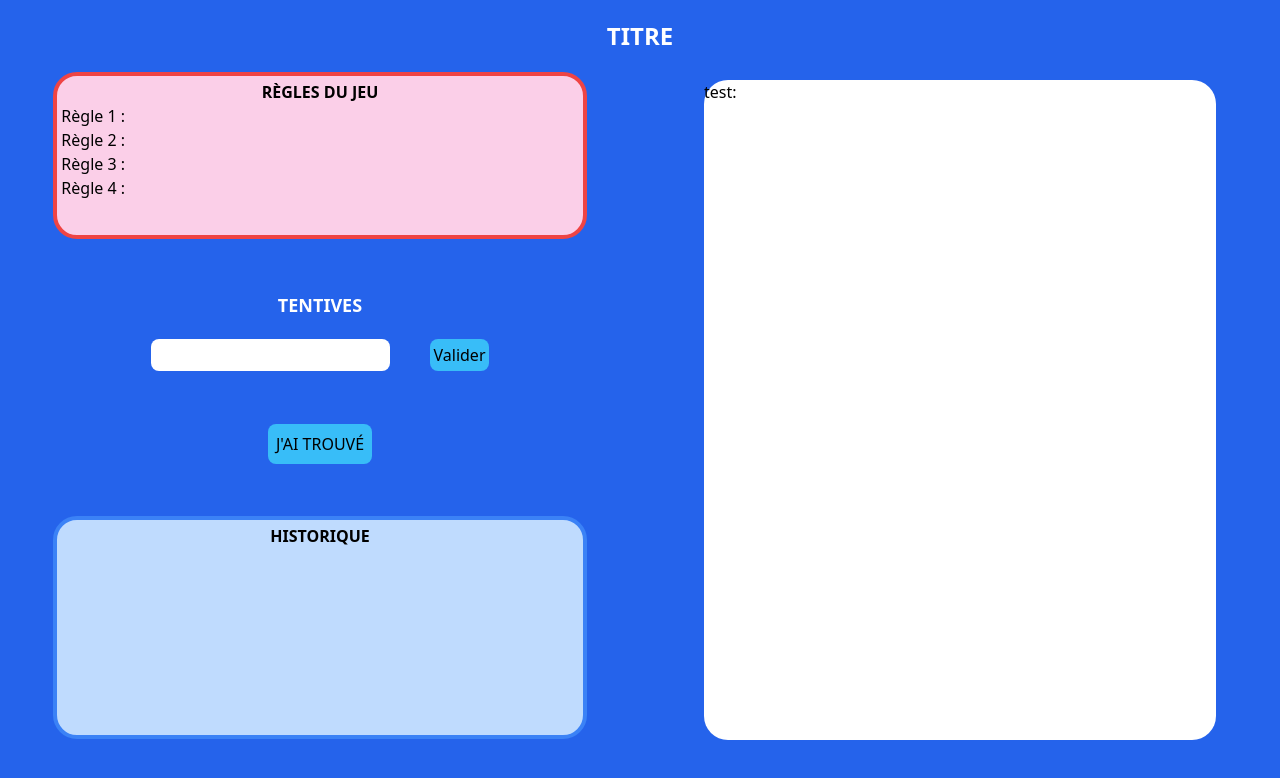
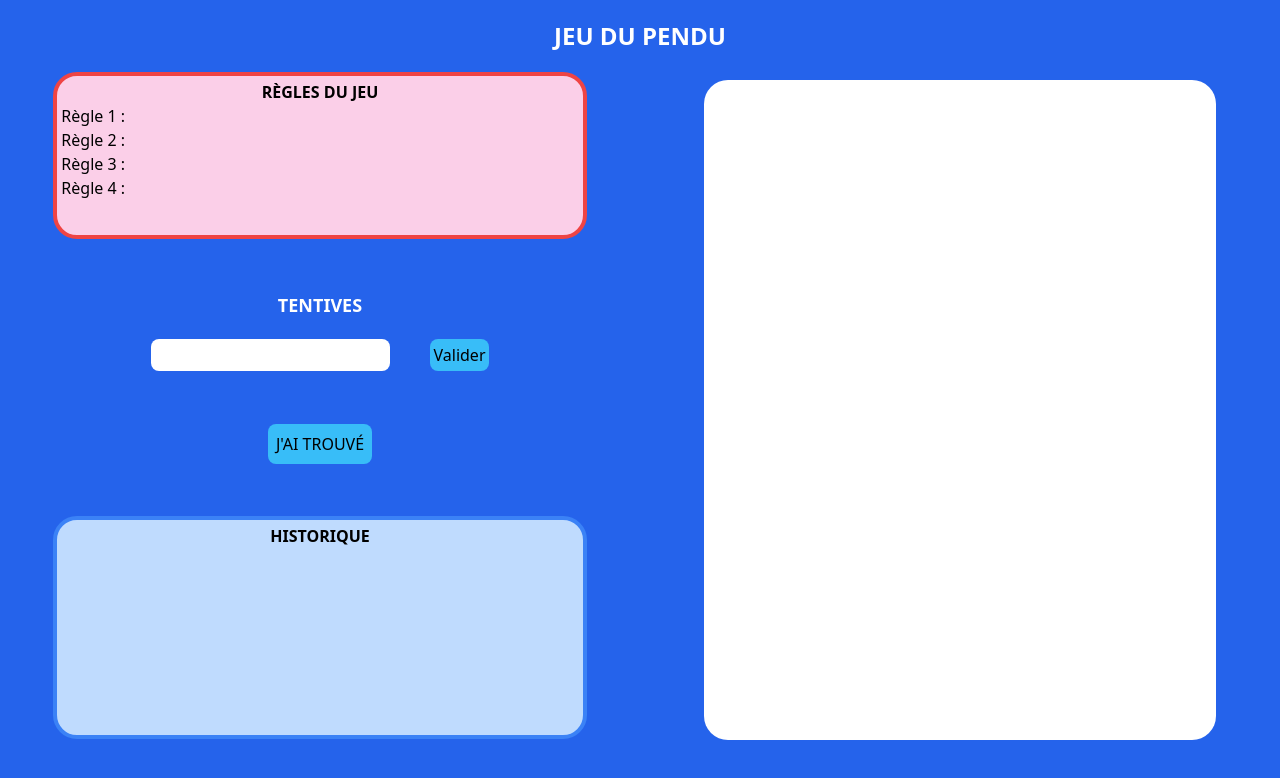
Before and after one commit to Osyrios/game-pendu, a React (Vite) app: page / in a window 1280 px wide. Shown: the top 778 px of the page. Built offline with nearby package versions, Linux system fonts and the light colour scheme; no server answers.

Commit message:
mise en place mot hasard

```diff
--- a/index.html
+++ b/index.html
@@ -1,11 +1,10 @@
 <!doctype html>
-<html lang="en">
+<html lang="fr">
 
 <head>
   <meta charset="UTF-8" />
-  <link rel="icon" type="image/svg+xml" href="/vite.svg" />
   <meta name="viewport" content="width=device-width, initial-scale=1.0" />
-  <title>Vite + React + TS</title>
+  <title>Jeu du Pendu</title>
 </head>
 
 <body>
--- a/src/component/RandomWords.tsx
+++ /dev/null
@@ -1,6 +0,0 @@
-
-export async function getRandomWord() {
-  const call = await fetch("https://trouve-mot.fr/api/random")
-  const word = await call.json()
-  return console.log(word[0].name)
-}
--- a/src/component/body/RightPart.tsx
+++ b/src/component/body/RightPart.tsx
@@ -1,12 +1,12 @@
-import { getRandomWord } from "../RandomWords"
-
+import { Countdown } from "../rightPart/Countdown";
+import { ResponseDisplay } from "../rightPart/ResponseDisplay";
 
 export function RightPart() {
 
-  return <div className="w-1/2 flex flex-col justify-start items-center pt-2" onClick={getRandomWord}>
-    <div className="bg-white h-5/6 w-4/5 rounded-3xl">
-      <p>test:
-      </p>
+  return <div className="w-1/2 flex flex-col justify-start items-center pt-2">
+    <div className="bg-white h-5/6 w-4/5 rounded-3xl flex flex-col items-center">
+      <ResponseDisplay />
+      <Countdown/>
     </div>
   </div>
 }
--- a/src/component/leftPart/ButtonInteraction.ts
+++ /dev/null
@@ -1,3 +0,0 @@
-export function ButtonInteraction() {
-    console.log('bouton cliqué')
-}
--- a/src/component/leftPart/TryZone.tsx
+++ b/src/component/leftPart/TryZone.tsx
@@ -1,6 +1,3 @@
-import { ButtonInteraction } from "./ButtonInteraction"
-
-
 export function TryZone() {
   return <div className="flex flex-col items-center w-5/6">
 
@@ -8,7 +5,7 @@ export function TryZone() {
 
     <section>
       <input type="text" className="me-10 p-1 rounded-lg text-center uppercase" maxLength={1}></input>
-      <button onClick={ButtonInteraction} id="finded" type="button" className="bg-sky-400 p-1 rounded-lg hover:bg-sky-500 hover:scale-105">Valider</button>
+      <button id="finded" type="button" className="bg-sky-400 p-1 rounded-lg hover:bg-sky-500 hover:scale-105">Valider</button>
     </section>
 
   </div>
--- /dev/null
+++ b/src/component/rightPart/Countdown.tsx
@@ -0,0 +1,3 @@
+export function Countdown() {
+  return null
+}
--- /dev/null
+++ b/src/component/rightPart/ResponseDisplay.tsx
@@ -0,0 +1,36 @@
+import { useEffect, useState } from "react"
+
+
+
+export function ResponseDisplay() {
+
+    const [randomWord, setRandomWord] = useState('')
+    const [category, setCategory] = useState('')
+
+    const [responseToFind, setResponseToFind] = useState(randomWord.toString().toUpperCase().split(''))
+    const [responseToDisplay, setResponseToDisplay] = useState(responseToFind.map((letter)=>letter='-'))
+
+    /**
+     * fonction qui génère un mot aléatoire et l'applique a randomWord et category
+     */
+    async function newRandomWord() {
+      const response = await fetch("https://trouve-mot.fr/api/random", {
+        method: 'GET',
+        headers: {
+          accept:'application-json'
+        }
+      })
+      const bodyResponse = await response.json()
+      setCategory(bodyResponse[0].categorie)
+      setRandomWord(bodyResponse[0].name)
+    }
+
+  useEffect(() => {
+      newRandomWord()
+  }, [])
+
+
+  return <div className="h-1/5 w-full flex items-center justify-center" onLoadStart={newRandomWord}>
+    <p className="text-center text-7xl uppercase">{responseToDisplay}</p>
+  </div>
+}
--- a/src/sections/Title.tsx
+++ b/src/sections/Title.tsx
@@ -1,5 +1,5 @@
 export function Title() {
   return <>
-    <h1 className="bg-blue-600 text-center text-2xl py-5 uppercase text-white font-bold">Titre</h1>
+    <h1 className="bg-blue-600 text-center text-2xl py-5 uppercase text-white font-bold">Jeu du pendu</h1>
   </>
 }
--- a/src/style/output.css
+++ b/src/style/output.css
@@ -574,6 +574,10 @@ video {
   height: 25%;
 }
 
+.h-1\/5 {
+  height: 20%;
+}
+
 .h-5\/6 {
   height: 83.333333%;
 }
@@ -612,6 +616,10 @@ video {
 
 .justify-start {
   justify-content: flex-start;
+}
+
+.justify-center {
+  justify-content: center;
 }
 
 .justify-between {
@@ -695,6 +703,11 @@ video {
   line-height: 2rem;
 }
 
+.text-7xl {
+  font-size: 4.5rem;
+  line-height: 1;
+}
+
 .text-lg {
   font-size: 1.125rem;
   line-height: 1.75rem;
```
